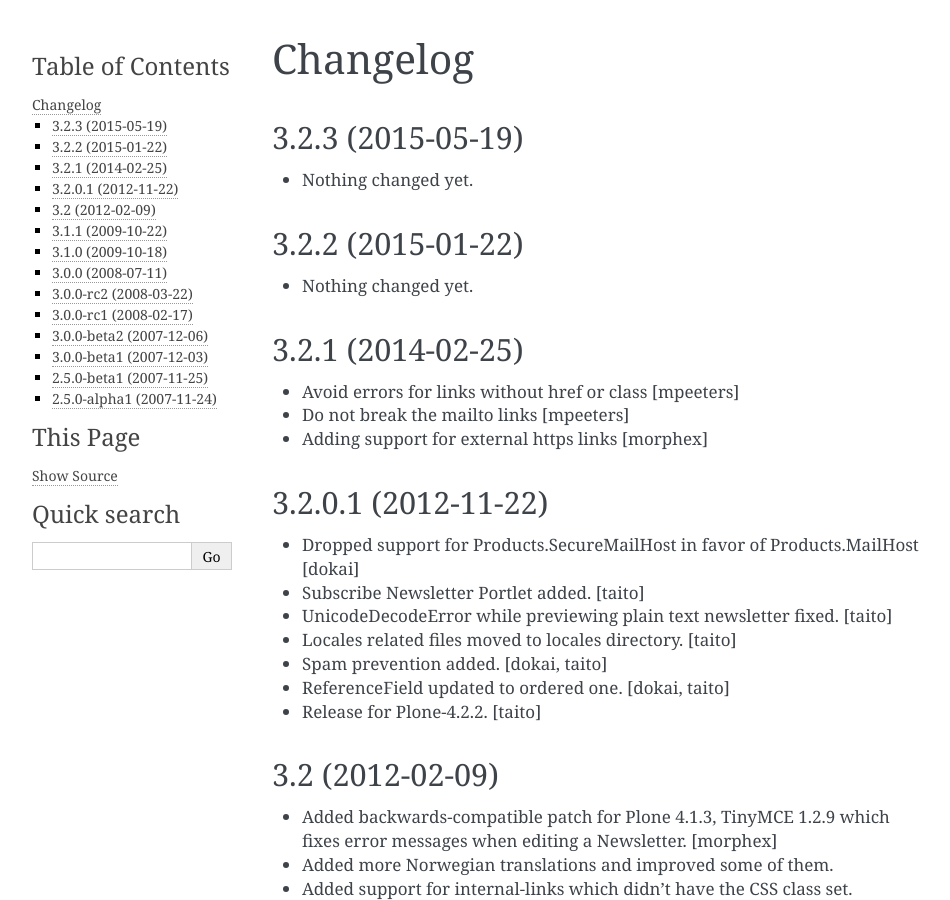
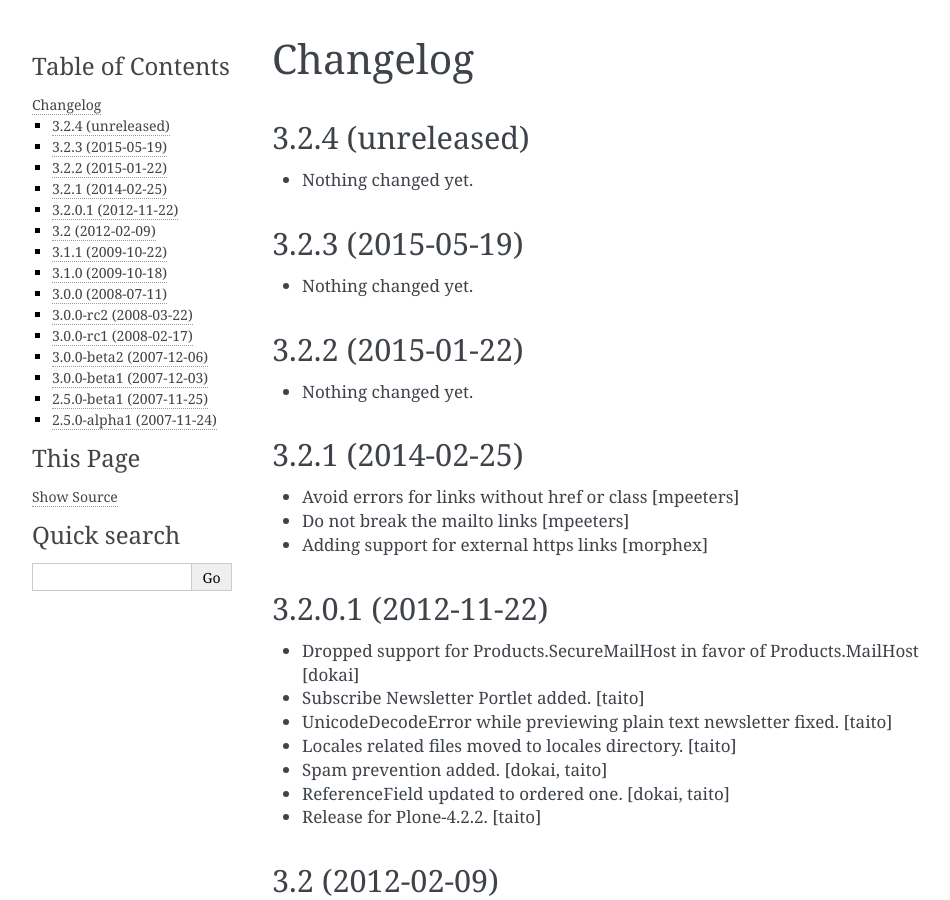
Before and after one commit to collective/Products.PloneGazette, a Sphinx documentation site: the page built from Products/PloneGazette/docs/HISTORY.rst, in a window 1280 px wide and 900 px high. Shown: the whole window, without its empty margins (148-1098 px from the left). Built offline with Sphinx 7.4.7, drawn with Linux system fonts in a browser that asks for light colours.

Commit message:
Back to development: 3.2.4

```diff
--- a/Products/PloneGazette/docs/HISTORY.rst
+++ b/Products/PloneGazette/docs/HISTORY.rst
@@ -1,5 +1,11 @@
 Changelog
 ---------
+
+3.2.4 (unreleased)
+==================
+
+- Nothing changed yet.
+
 
 3.2.3 (2015-05-19)
 ==================
--- a/setup.py
+++ b/setup.py
@@ -12,7 +12,7 @@ long_description = (
 
 setup(
     name='Products.PloneGazette',
-    version='3.2.3',
+    version='3.2.4.dev0',
     author='Pilot Systems, Nidelven IT LTD and others',
     author_email='',
     maintainer='Morten W. Petersen',
```
